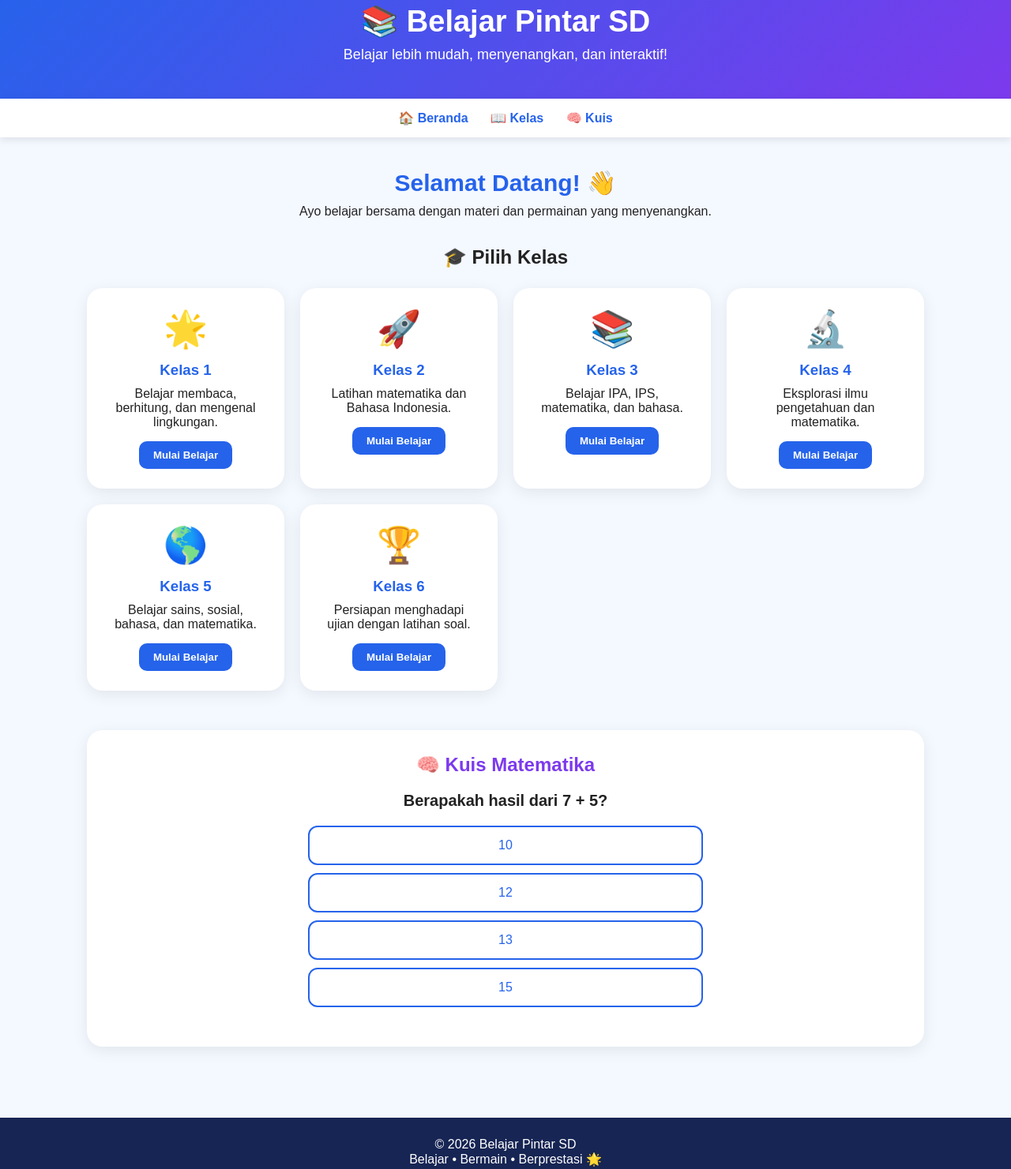
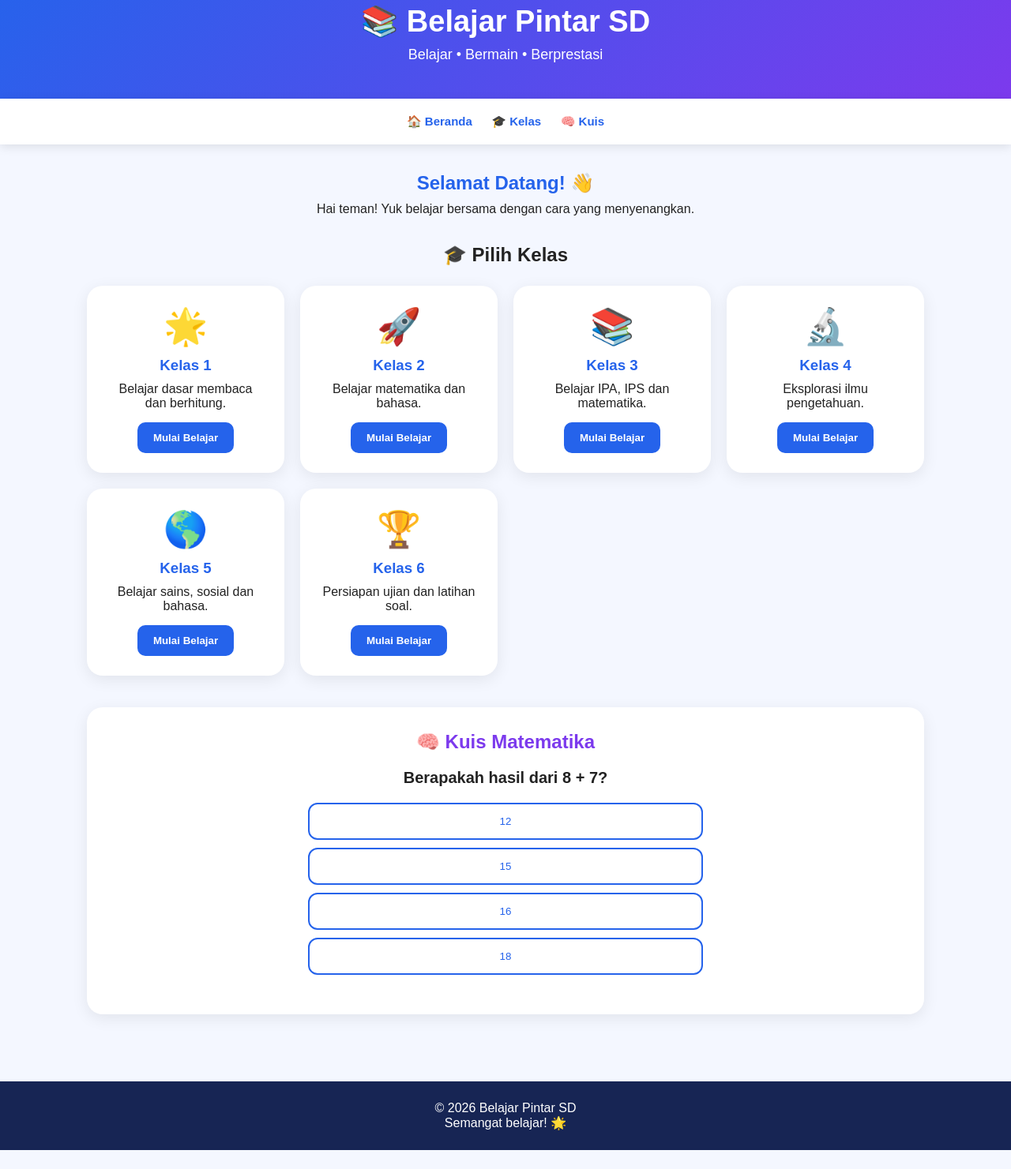
Before and after one commit to adnan0076767-lgtm/belajar-pintar-sd, a plain HTML site: page index.html in a window 1280 px wide. Shown: the part 40-1521 px from the top of the page at 79% size. After the commit the page ends 1497 px from the top, so only its background shows below. Drawn offline with Linux system fonts and the light colour scheme.

Commit message:
Upgrade Belajar Pintar SD V2

```diff
--- a/index.html
+++ b/index.html
@@ -7,177 +7,218 @@
 <title>Belajar Pintar SD</title>
 
 <style>
-        * {
-            box-sizing: border-box;
-            margin: 0;
-            padding: 0;
-            font-family: Arial, sans-serif;
+*{
+    margin:0;
+    padding:0;
+    box-sizing:border-box;
+    font-family:Arial,sans-serif;
 }
 
-        body {
-            background: #f4f8ff;
-            color: #222;
+body{
+    background:#f4f7ff;
+    color:#222;
 }
 
-        header {
-            background: linear-gradient(135deg, #2563eb, #7c3aed);
-            color: white;
-            text-align: center;
-            padding: 45px 20px;
+header{
+    background:linear-gradient(135deg,#2563eb,#7c3aed);
+    color:white;
+    text-align:center;
+    padding:45px 20px;
 }
 
-        header h1 {
-            font-size: 38px;
-            margin-bottom: 10px;
+header h1{
+    font-size:38px;
+    margin-bottom:10px;
 }
 
-        header p {
-            font-size: 18px;
+header p{
+    font-size:18px;
 }
 
-        nav {
-            background: white;
-            padding: 15px;
-            text-align: center;
-            box-shadow: 0 3px 10px rgba(0,0,0,0.1);
-            position: sticky;
-            top: 0;
-            z-index: 10;
+nav{
+    background:white;
+    padding:15px;
+    text-align:center;
+    box-shadow:0 3px 12px rgba(0,0,0,.1);
+    position:sticky;
+    top:0;
+    z-index:10;
 }
 
-        nav a {
-            color: #2563eb;
-            text-decoration: none;
-            font-weight: bold;
-            margin: 0 12px;
+nav button{
+    border:0;
+    background:none;
+    color:#2563eb;
+    font-weight:bold;
+    margin:5px 10px;
+    cursor:pointer;
+    font-size:15px;
 }
 
-        nav a:hover {
-            color: #7c3aed;
+.container{
+    max-width:1100px;
+    margin:auto;
+    padding:35px 20px;
 }
 
-        .container {
-            max-width: 1100px;
-            margin: auto;
-            padding: 40px 20px;
+.welcome{
+    text-align:center;
+    margin-bottom:35px;
 }
 
-        .welcome {
-            text-align: center;
-            margin-bottom: 35px;
+.welcome h2{
+    color:#2563eb;
+    margin-bottom:10px;
 }
 
-        .welcome h2 {
-            color: #2563eb;
-            font-size: 30px;
-            margin-bottom: 10px;
+.classes{
+    display:grid;
+    grid-template-columns:repeat(auto-fit,minmax(210px,1fr));
+    gap:20px;
 }
 
-        .classes {
-            display: grid;
-            grid-template-columns: repeat(auto-fit, minmax(220px, 1fr));
-            gap: 20px;
+.card{
+    background:white;
+    padding:25px;
+    border-radius:20px;
+    text-align:center;
+    box-shadow:0 5px 20px rgba(0,0,0,.08);
+    transition:.3s;
 }
 
-        .class-card {
-            background: white;
-            padding: 25px;
-            border-radius: 20px;
-            text-align: center;
-            box-shadow: 0 5px 20px rgba(0,0,0,0.08);
-            transition: 0.3s;
+.card:hover{
+    transform:translateY(-6px);
 }
 
-        .class-card:hover {
-            transform: translateY(-8px);
+.icon{
+    font-size:45px;
+    margin-bottom:12px;
 }
 
-        .class-card .icon {
-            font-size: 45px;
-            margin-bottom: 15px;
+.card h3{
+    color:#2563eb;
+    margin-bottom:10px;
 }
 
-        .class-card h3 {
-            color: #2563eb;
-            margin-bottom: 10px;
+button.primary{
+    background:#2563eb;
+    color:white;
+    border:0;
+    padding:12px 20px;
+    border-radius:10px;
+    cursor:pointer;
+    margin-top:15px;
+    font-weight:bold;
 }
 
-        .class-card button {
-            background: #2563eb;
-            color: white;
-            border: none;
-            padding: 10px 18px;
-            border-radius: 10px;
-            cursor: pointer;
-            margin-top: 15px;
-            font-weight: bold;
+button.primary:hover{
+    background:#7c3aed;
 }
 
-        .class-card button:hover {
-            background: #7c3aed;
+#materi{
+    display:none;
+    margin-top:40px;
 }
 
-        .quiz {
-            margin-top: 50px;
-            background: white;
-            padding: 30px;
-            border-radius: 20px;
-            box-shadow: 0 5px 20px rgba(0,0,0,0.08);
-            text-align: center;
+.subjects{
+    display:grid;
+    grid-template-columns:repeat(auto-fit,minmax(180px,1fr));
+    gap:15px;
+    margin-top:20px;
 }
 
-        .quiz h2 {
-            color: #7c3aed;
-            margin-bottom: 20px;
+.subject{
+    background:white;
+    padding:20px;
+    border-radius:15px;
+    text-align:center;
+    cursor:pointer;
+    box-shadow:0 4px 15px rgba(0,0,0,.07);
 }
 
-        .question {
-            font-size: 20px;
-            margin-bottom: 20px;
-            font-weight: bold;
+.subject:hover{
+    background:#eef2ff;
 }
 
-        .answers button {
-            display: block;
-            width: 100%;
-            max-width: 500px;
-            margin: 10px auto;
-            padding: 14px;
-            border: 2px solid #2563eb;
-            background: white;
-            color: #2563eb;
-            border-radius: 12px;
-            cursor: pointer;
-            font-size: 16px;
+.lesson{
+    background:white;
+    margin-top:25px;
+    padding:25px;
+    border-radius:20px;
+    display:none;
+    line-height:1.7;
+    box-shadow:0 4px 15px rgba(0,0,0,.08);
 }
 
-        .answers button:hover {
-            background: #2563eb;
-            color: white;
+.lesson h3{
+    color:#7c3aed;
+    margin-bottom:12px;
 }
 
-        #result {
-            margin-top: 20px;
-            font-weight: bold;
-            font-size: 18px;
+.quiz{
+    margin-top:40px;
+    background:white;
+    padding:30px;
+    border-radius:20px;
+    text-align:center;
+    box-shadow:0 5px 20px rgba(0,0,0,.08);
 }
 
-        footer {
-            margin-top: 50px;
-            background: #172554;
-            color: white;
-            text-align: center;
-            padding: 25px;
+.quiz h2{
+    color:#7c3aed;
+    margin-bottom:20px;
 }
 
-        @media (max-width: 600px) {
-            header h1 {
-                font-size: 30px;
+.question{
+    font-size:20px;
+    font-weight:bold;
+    margin-bottom:20px;
 }
 
-            nav a {
-                display: inline-block;
-                margin: 5px;
+.answer{
+    display:block;
+    width:100%;
+    max-width:500px;
+    margin:10px auto;
+    padding:14px;
+    background:white;
+    border:2px solid #2563eb;
+    color:#2563eb;
+    border-radius:12px;
+    cursor:pointer;
+}
+
+.answer:hover{
+    background:#2563eb;
+    color:white;
+}
+
+#score{
+    font-size:20px;
+    font-weight:bold;
+    margin-top:20px;
+}
+
+footer{
+    margin-top:50px;
+    background:#172554;
+    color:white;
+    text-align:center;
+    padding:25px;
+}
+
+@media(max-width:600px){
+
+    header h1{
+        font-size:30px;
+    }
+
+    .container{
+        padding:25px 15px;
+    }
+
+    .card{
+        padding:20px;
     }
 }
 </style>
@@ -187,75 +228,158 @@
 
 <header>
     <h1>📚 Belajar Pintar SD</h1>
-        <p>Belajar lebih mudah, menyenangkan, dan interaktif!</p>
+    <p>Belajar • Bermain • Berprestasi</p>
 </header>
 
 <nav>
-        <a href="#beranda">🏠 Beranda</a>
-        <a href="#kelas">📖 Kelas</a>
-        <a href="#kuis">🧠 Kuis</a>
+    <button onclick="keBeranda()">🏠 Beranda</button>
+    <button onclick="keKelas()">🎓 Kelas</button>
+    <button onclick="keKuis()">🧠 Kuis</button>
 </nav>
 
-    <main class="container" id="beranda">
+<div class="container">
 
-        <section class="welcome">
+<section class="welcome" id="beranda">
     <h2>Selamat Datang! 👋</h2>
     <p>
-                Ayo belajar bersama dengan materi dan permainan
+        Hai teman! Yuk belajar bersama dengan cara
         yang menyenangkan.
     </p>
 </section>
 
 <section id="kelas">
-            <h2 style="text-align:center; margin-bottom:25px;">
+
+<h2 style="text-align:center;margin-bottom:25px;">
     🎓 Pilih Kelas
 </h2>
 
 <div class="classes">
 
-                <div class="class-card">
+<div class="card">
     <div class="icon">🌟</div>
     <h3>Kelas 1</h3>
-                    <p>Belajar membaca, berhitung, dan mengenal lingkungan.</p>
-                    <button onclick="pilihKelas(1)">Mulai Belajar</button>
+    <p>Belajar dasar membaca dan berhitung.</p>
+    <button class="primary" onclick="pilihKelas(1)">
+        Mulai Belajar
+    </button>
 </div>
 
-                <div class="class-card">
+<div class="card">
     <div class="icon">🚀</div>
     <h3>Kelas 2</h3>
-                    <p>Latihan matematika dan Bahasa Indonesia.</p>
-                    <button onclick="pilihKelas(2)">Mulai Belajar</button>
+    <p>Belajar matematika dan bahasa.</p>
+    <button class="primary" onclick="pilihKelas(2)">
+        Mulai Belajar
+    </button>
 </div>
 
-                <div class="class-card">
+<div class="card">
     <div class="icon">📚</div>
     <h3>Kelas 3</h3>
-                    <p>Belajar IPA, IPS, matematika, dan bahasa.</p>
-                    <button onclick="pilihKelas(3)">Mulai Belajar</button>
+    <p>Belajar IPA, IPS dan matematika.</p>
+    <button class="primary" onclick="pilihKelas(3)">
+        Mulai Belajar
+    </button>
 </div>
 
-                <div class="class-card">
+<div class="card">
     <div class="icon">🔬</div>
     <h3>Kelas 4</h3>
-                    <p>Eksplorasi ilmu pengetahuan dan matematika.</p>
-                    <button onclick="pilihKelas(4)">Mulai Belajar</button>
+    <p>Eksplorasi ilmu pengetahuan.</p>
+    <button class="primary" onclick="pilihKelas(4)">
+        Mulai Belajar
+    </button>
 </div>
 
-                <div class="class-card">
+<div class="card">
     <div class="icon">🌎</div>
     <h3>Kelas 5</h3>
-                    <p>Belajar sains, sosial, bahasa, dan matematika.</p>
-                    <button onclick="pilihKelas(5)">Mulai Belajar</button>
+    <p>Belajar sains, sosial dan bahasa.</p>
+    <button class="primary" onclick="pilihKelas(5)">
+        Mulai Belajar
+    </button>
 </div>
 
-                <div class="class-card">
+<div class="card">
     <div class="icon">🏆</div>
     <h3>Kelas 6</h3>
-                    <p>Persiapan menghadapi ujian dengan latihan soal.</p>
-                    <button onclick="pilihKelas(6)">Mulai Belajar</button>
+    <p>Persiapan ujian dan latihan soal.</p>
+    <button class="primary" onclick="pilihKelas(6)">
+        Mulai Belajar
+    </button>
 </div>
 
 </div>
+</section>
+
+<section id="materi">
+
+<h2 style="text-align:center;margin-top:40px;">
+    📖 Materi Kelas <span id="nomorKelas"></span>
+</h2>
+
+<div class="subjects">
+
+<div class="subject" onclick="bukaMateri('mtk')">
+    ➕<br><b>Matematika</b>
+</div>
+
+<div class="subject" onclick="bukaMateri('indo')">
+    🇮🇩<br><b>Bahasa Indonesia</b>
+</div>
+
+<div class="subject" onclick="bukaMateri('ipa')">
+    🔬<br><b>IPA</b>
+</div>
+
+<div class="subject" onclick="bukaMateri('ips')">
+    🌎<br><b>IPS</b>
+</div>
+
+</div>
+
+<div class="lesson" id="mtk">
+    <h3>➕ Matematika</h3>
+    <p>
+        Matematika membantu kita belajar menghitung,
+        membandingkan angka dan memecahkan masalah.
+    </p>
+    <p>
+        Contoh: 5 + 3 = <b>8</b>
+    </p>
+</div>
+
+<div class="lesson" id="indo">
+    <h3>🇮🇩 Bahasa Indonesia</h3>
+    <p>
+        Bahasa Indonesia digunakan untuk membaca,
+        menulis dan berkomunikasi dengan baik.
+    </p>
+    <p>
+        Contoh kalimat: <b>Saya suka belajar.</b>
+    </p>
+</div>
+
+<div class="lesson" id="ipa">
+    <h3>🔬 Ilmu Pengetahuan Alam</h3>
+    <p>
+        IPA mempelajari makhluk hidup, benda,
+        energi dan lingkungan sekitar.
+    </p>
+    <p>
+        Contoh: tumbuhan membutuhkan air dan cahaya
+        matahari untuk tumbuh.
+    </p>
+</div>
+
+<div class="lesson" id="ips">
+    <h3>🌎 Ilmu Pengetahuan Sosial</h3>
+    <p>
+        IPS mempelajari kehidupan masyarakat,
+        lingkungan dan sejarah.
+    </p>
+</div>
+
 </section>
 
 <section class="quiz" id="kuis">
@@ -263,49 +387,121 @@
 <h2>🧠 Kuis Matematika</h2>
 
 <div class="question">
-                Berapakah hasil dari 7 + 5?
+    Berapakah hasil dari 8 + 7?
 </div>
 
-            <div class="answers">
-                <button onclick="jawaban(false)">10</button>
-                <button onclick="jawaban(true)">12</button>
-                <button onclick="jawaban(false)">13</button>
-                <button onclick="jawaban(false)">15</button>
-            </div>
+<button class="answer" onclick="jawab(false)">
+    12
+</button>
 
-            <div id="result"></div>
+<button class="answer" onclick="jawab(true)">
+    15
+</button>
+
+<button class="answer" onclick="jawab(false)">
+    16
+</button>
+
+<button class="answer" onclick="jawab(false)">
+    18
+</button>
+
+<div id="score"></div>
 
 </section>
 
-    </main>
+</div>
 
 <footer>
     <p>© 2026 Belajar Pintar SD</p>
-        <p>Belajar • Bermain • Berprestasi 🌟</p>
+    <p>Semangat belajar! 🌟</p>
 </footer>
 
 <script>
-        function pilihKelas(kelas) {
-            alert(
-                "Selamat datang di materi Kelas " +
-                kelas +
-                "! 📚"
-            );
+
+let kelasDipilih = 0;
+let skor = 0;
+
+function pilihKelas(kelas){
+
+    kelasDipilih = kelas;
+
+    document.getElementById("nomorKelas")
+        .textContent = kelas;
+
+    document.getElementById("materi")
+        .style.display = "block";
+
+    document.getElementById("materi")
+        .scrollIntoView({
+            behavior:"smooth"
+        });
 }
 
-        function jawaban(benar) {
-            const result = document.getElementById("result");
+function bukaMateri(nama){
 
-            if (benar) {
-                result.innerHTML =
-                    "🎉 Jawaban benar! Hebat sekali!";
-                result.style.color = "green";
-            } else {
-                result.innerHTML =
-                    "😊 Belum tepat. Coba lagi!";
-                result.style.color = "red";
+    document.querySelectorAll(".lesson")
+        .forEach(function(item){
+            item.style.display = "none";
+        });
+
+    document.getElementById(nama)
+        .style.display = "block";
+
+    document.getElementById(nama)
+        .scrollIntoView({
+            behavior:"smooth"
+        });
+}
+
+function jawab(benar){
+
+    const hasil = document.getElementById("score");
+
+    if(benar){
+
+        skor += 10;
+
+        hasil.innerHTML =
+            "🎉 Jawaban benar! +10 poin<br>" +
+            "⭐ Skor kamu: " + skor;
+
+        hasil.style.color = "green";
+
+    }else{
+
+        hasil.innerHTML =
+            "😊 Belum tepat. Coba lagi!<br>" +
+            "⭐ Skor kamu: " + skor;
+
+        hasil.style.color = "red";
     }
 }
+
+function keBeranda(){
+
+    document.getElementById("beranda")
+        .scrollIntoView({
+            behavior:"smooth"
+        });
+}
+
+function keKelas(){
+
+    document.getElementById("kelas")
+        .scrollIntoView({
+            behavior:"smooth"
+        });
+}
+
+function keKuis(){
+
+    document.getElementById("kuis")
+        .scrollIntoView({
+            behavior:"smooth"
+        });
+}
+
 </script>
 
 </body>
```
Lines whose indentation alone changed are shown as unchanged.
